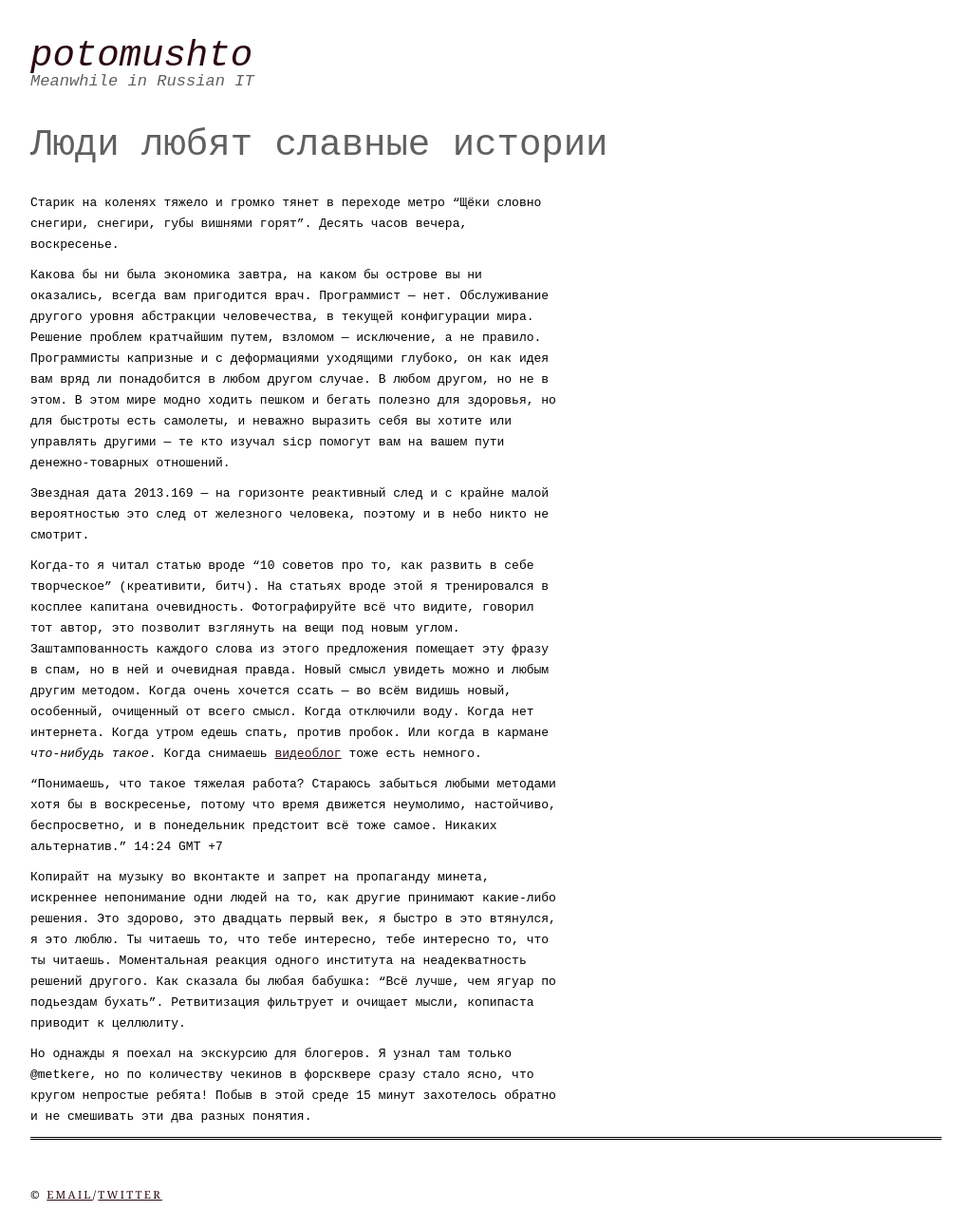
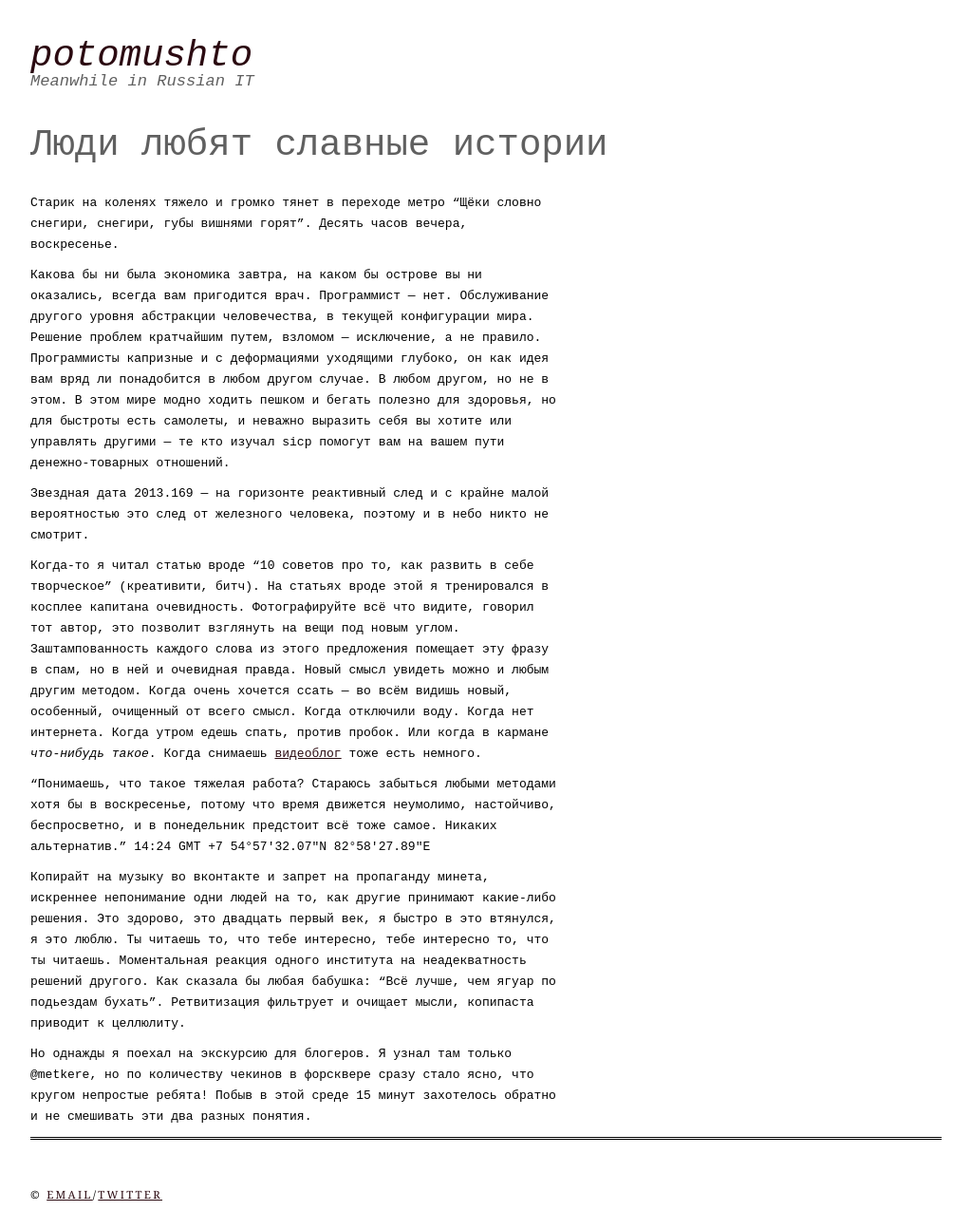
Before and after one commit to ptmt/ptmt.github.com, a Jekyll site: the page built from _posts/2013-06-17-people-love-good-story.md, in a window 1280 px wide. Shown: the whole page at 95% size, without its empty margins (128-1151 px from the left). Built offline with Jekyll 4.4.1, drawn with Linux system fonts in a browser that asks for light colours; Markdown is read by kramdown in place of the engine named in the settings.

Commit message:
Update 2013-06-17-people-love-good-story.md

```diff
--- a/_posts/2013-06-17-people-love-good-story.md
+++ b/_posts/2013-06-17-people-love-good-story.md
@@ -12,7 +12,7 @@ title: Люди любят славные истории
 
 Когда-то я читал статью вроде "10 советов про то, как развить в себе творческое" (креативити, битч). На статьях вроде этой я тренировался в косплее капитана очевидность. Фотографируйте всё что видите, говорил тот автор, это позволит взглянуть на вещи под новым углом. Заштампованность каждого слова из этого предложения помещает эту фразу в спам, но в ней и очевидная правда. Новый смысл увидеть можно и любым другим методом. Когда очень хочется ссать — во всём видишь новый, особенный, очищенный от всего смысл. Когда отключили воду. Когда нет интернета. Когда утром едешь спать, против пробок. Или когда в кармане _что-нибудь такое_. Когда снимаешь [видеоблог](http://youtube.com/user/phinitive) тоже есть немного.
 
-"Понимаешь, что такое тяжелая работа? Стараюсь забыться любыми методами хотя бы в воскресенье, потому что время движется неумолимо, настойчиво, беспросветно, и в понедельник предстоит всё тоже самое. Никаких альтернатив." 14:24 GMT +7
+"Понимаешь, что такое тяжелая работа? Стараюсь забыться любыми методами хотя бы в воскресенье, потому что время движется неумолимо, настойчиво, беспросветно, и в понедельник предстоит всё тоже самое. Никаких альтернатив." 14:24 GMT +7 54°57′32.07″N 82°58′27.89″E
 
 Копирайт на музыку во вконтакте и запрет на пропаганду минета, искреннее непонимание одни людей на то, как другие принимают какие-либо решения. Это здорово, это двадцать первый век, я быстро в это втянулся, я это люблю. Ты читаешь то, что тебе интересно, тебе интересно то, что ты читаешь. Моментальная реакция одного института на неадекватность решений другого. Как сказала бы любая бабушка: "Всё лучше, чем ягуар по подьездам бухать". Ретвитизация фильтрует и очищает мысли, копипаста приводит к целлюлиту.
 
```
